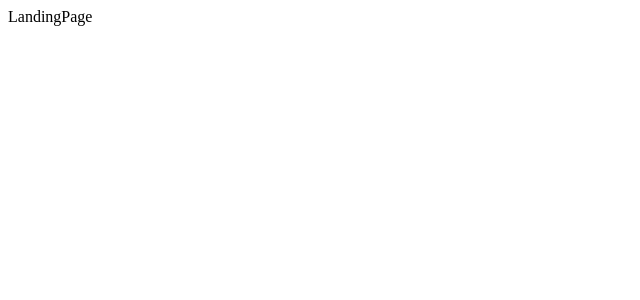
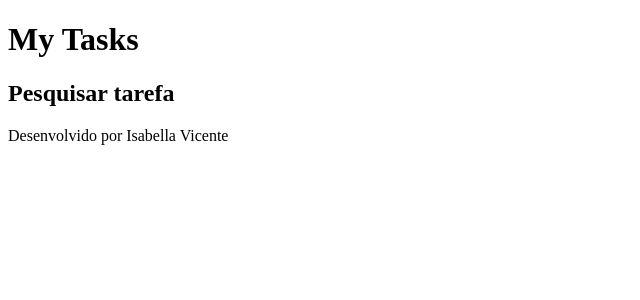
Before and after one commit to isabellalcvicente/myTasks, a React (Vite) app in the folder vite-project/: page / in a window 1280 px wide. Shown: the top 300 px of the page, without its empty margins (0-640 px from the left). Built offline with nearby package versions, Linux system fonts and the light colour scheme.

Commit message:
feat: criação o componente e arquivo Header, já importando na LP

```diff
--- /dev/null
+++ b/vite-project/src/components/Header/Header.jsx
@@ -0,0 +1,12 @@
+import React from 'react'
+
+const Header = () => {
+  return (
+    <div>
+        <h1>My Tasks</h1>
+        <h2> Pesquisar tarefa </h2>
+    </div>
+  )
+}
+
+export default Header
--- a/vite-project/src/page/LandingPage/LandingPage.jsx
+++ b/vite-project/src/page/LandingPage/LandingPage.jsx
@@ -1,10 +1,15 @@
 //aqui tu chama os outros componentes
 
 import React from 'react'
+import Footer from '../../components/Footer/Footer'
+import Header from '../../components/Header/Header'
 
 const LandingPage = () => {
   return (
-    <div>LandingPage</div>
+    <div>
+        <Header/>
+        <Footer/>
+    </div>
   )
 }
 
```
